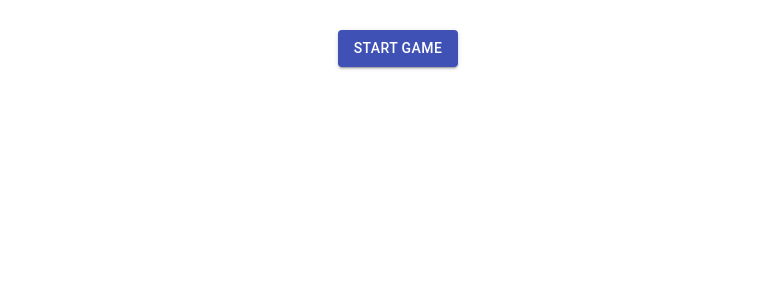
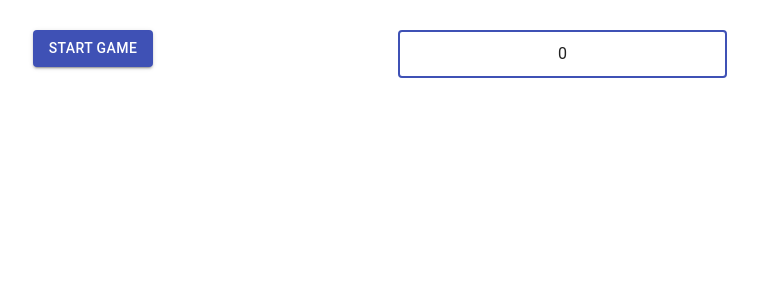
Before and after one commit to glui2/memory-card-game, a React (Create React App) app: page / in a window 1280 px wide. Shown: the top 300 px of the page, without its empty margins (242-1000 px from the left). Built offline with nearby package versions, Linux system fonts and the light colour scheme.

Commit message:
add basic styling to scoreboard

```diff
--- /dev/null
+++ b/src/components/Score.css
@@ -0,0 +1,5 @@
+.scoreboard.MuiPaper-outlined {
+  padding: 10px;
+  width: 50%;
+  border: solid 2px #3f51b5;
+}
--- /dev/null
+++ b/src/components/Score.js
@@ -0,0 +1,17 @@
+import "./Score.css";
+import React, { useState } from "react";
+import Typography from "@material-ui/core/Typography";
+import Card from "@material-ui/core/Card";
+
+const Score = (props) => {
+  // const [isCardOpenedState, setIsCardOpenedState] = useState(false);
+  const scoreValue = props.score;
+
+  return (
+    <Card className="scoreboard" variant="outlined">
+      <Typography>{scoreValue}</Typography>
+    </Card>
+  );
+};
+
+export { Score };
--- a/src/pages/MainPage.js
+++ b/src/pages/MainPage.js
@@ -2,10 +2,9 @@ import React, { useState, useEffect } from "react";
 import { Card } from "../components/Card";
 import Grid, { GridSpacing } from "@material-ui/core/Grid";
 import { Button } from "@material-ui/core";
+import { Score } from "../components/Score";
 import "./MainPage.css";
 import { wait } from "@testing-library/react";
-
-const CardContext = React.createContext("closed");
 
 const MainPage = () => {
   const [cards, setCards] = useState([]); // store card values in array of tupies with structure index: {value: int, cardState: open/closed}
@@ -14,6 +13,7 @@ const MainPage = () => {
     index: null,
     value: null,
   }); // store value of first card
+  const [score, setScore] = useState(0);
 
   const openCard = (index) => {
     console.log("This card has been clicked");
@@ -30,6 +30,7 @@ const MainPage = () => {
         //compare value with firstCard
         if (selectedCard.value === firstCard.value) {
           console.log("You've found a pair!");
+          setScore(score + 1);
           setNewTurn(true);
           setFirstCard({ index: "", value: "" });
         } else {
@@ -49,6 +50,7 @@ const MainPage = () => {
   };
 
   const generateCards = () => {
+    setScore(0);
     const randomArray = [];
 
     for (var i = 0; i < 9; i++) {
@@ -70,10 +72,13 @@ const MainPage = () => {
   return (
     <div className="mainPage">
       <Grid container direction="row">
-        <Grid item xs={12}>
+        <Grid item xs={6}>
           <Button variant="contained" color="primary" onClick={generateCards}>
             Start Game
           </Button>
+        </Grid>
+        <Grid item xs={6}>
+          <Score score={score}></Score>
         </Grid>
         {cards.map((card, index) => {
           return (
```
Also changed, not shown: src/components/Card.js (+0 -9 lines).
